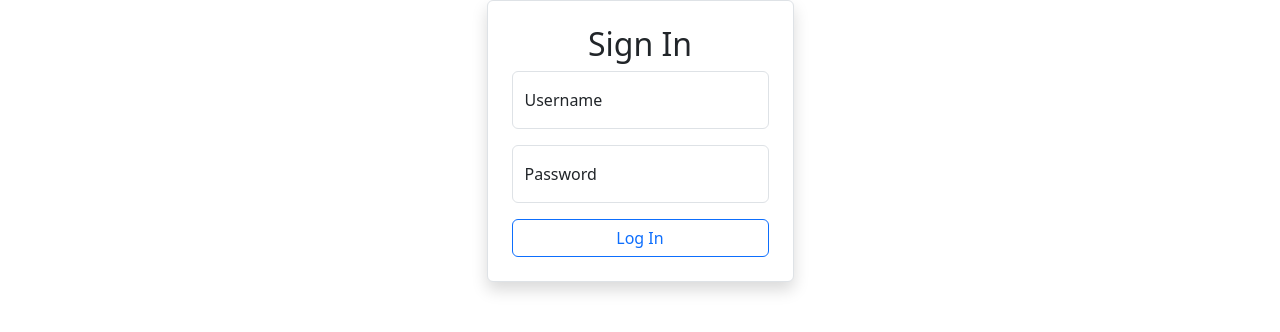
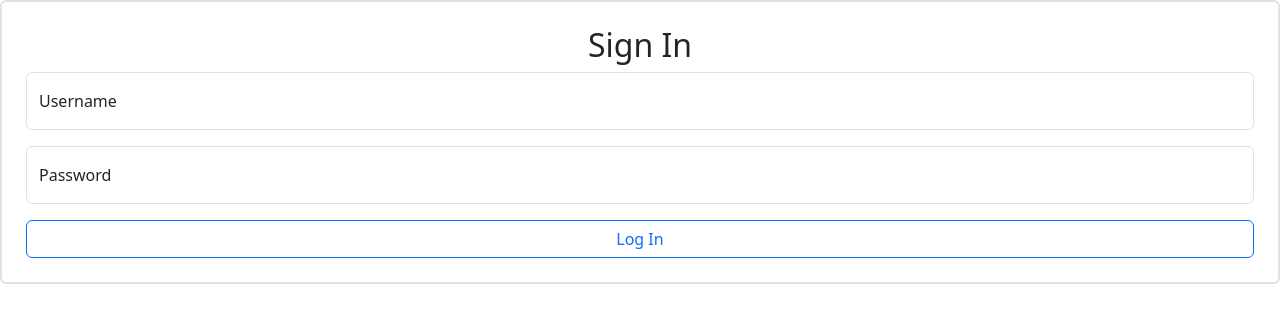
Before and after one commit to KasraRahimi/react-wip, a React (Vite) app in the folder frontend/: page / in a window 1280 px wide. Shown: the top 332 px of the page. Built offline with nearby package versions, Linux system fonts and the light colour scheme.

Commit message:
feat: container logic taken out of sign in form

```diff
--- a/frontend/src/components/LoginForm.tsx
+++ b/frontend/src/components/LoginForm.tsx
@@ -7,8 +7,7 @@ const onLoginSubmit = (e: React.FormEvent) => {
 function LoginForm() {
     return (
         <>
-            <div className="container d-flex justify-content-center align-items-center">
-                <form className="p-4 border rounded shadow bg-white" onSubmit={onLoginSubmit}>
+            <form className="p-4 border border-2 rounded" onSubmit={onLoginSubmit}>
                 <h2 className="text-center">Sign In</h2>
                 <div className="form-floating mb-3">
                     <input type="text" className="form-control" id="username" placeholder="Enter username" />
@@ -22,7 +21,6 @@ function LoginForm() {
                     <button type="submit" className="btn btn-outline-primary w-100">Log In</button>
                 </div>
             </form>
-            </div>
         </>
     );
 }
```
Lines whose indentation alone changed are shown as unchanged.
